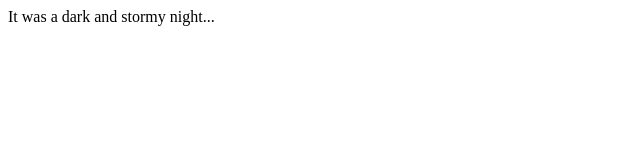
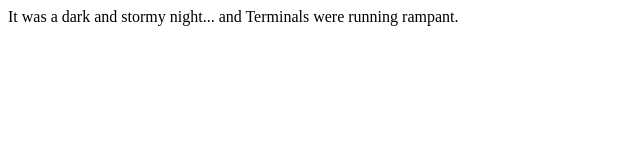
Before and after one commit to neoKnode/fireside-story, a plain HTML site: page index.html in a window 1280 px wide. Shown: the whole page, without its empty margins (0-640 px from the left). Drawn offline with Linux system fonts and the light colour scheme.

Commit message:
added second line of story

```diff
--- a/index.html
+++ b/index.html
@@ -1,5 +1,5 @@
 <html>
-    <body>
-        <p>It was a dark and stormy night...</p>
-    </body>
+  <body>
+    <p>It was a dark and stormy night... and Terminals were running rampant.</p>
+  </body>
 </html>
```
